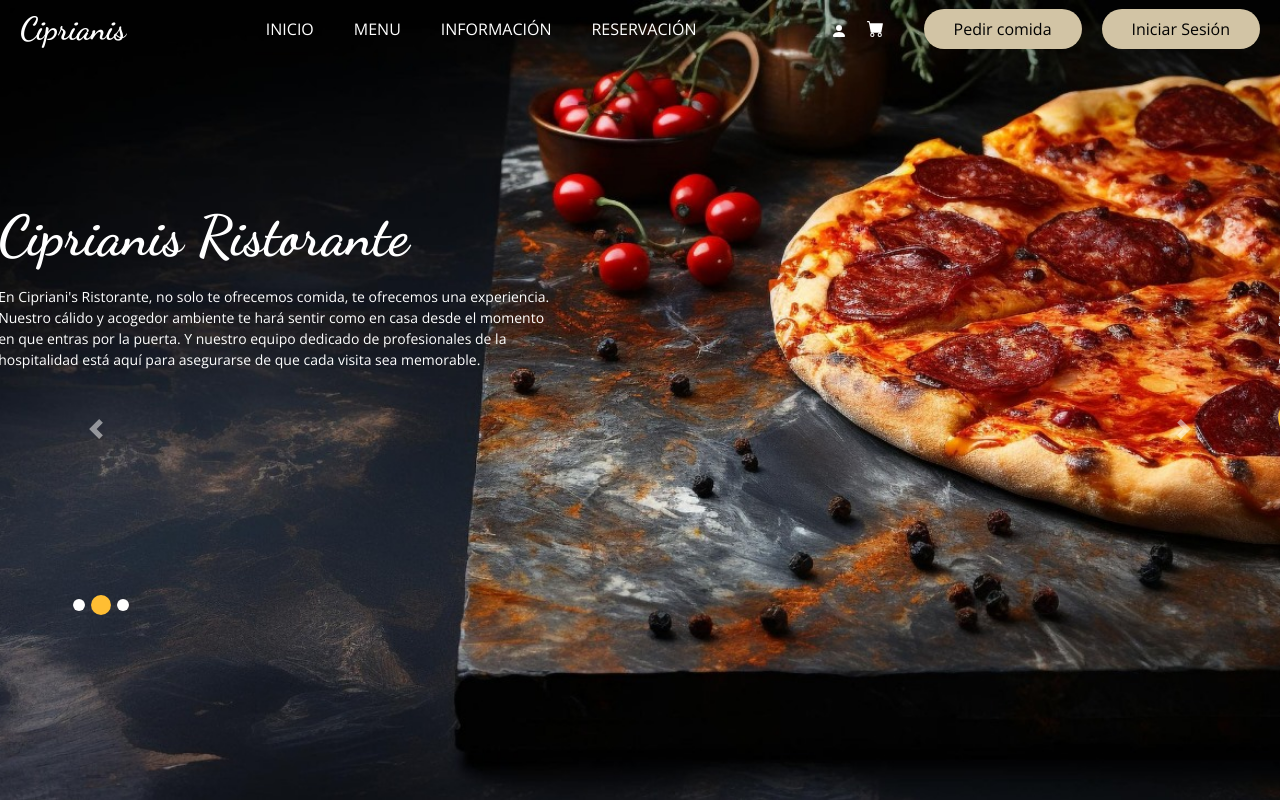
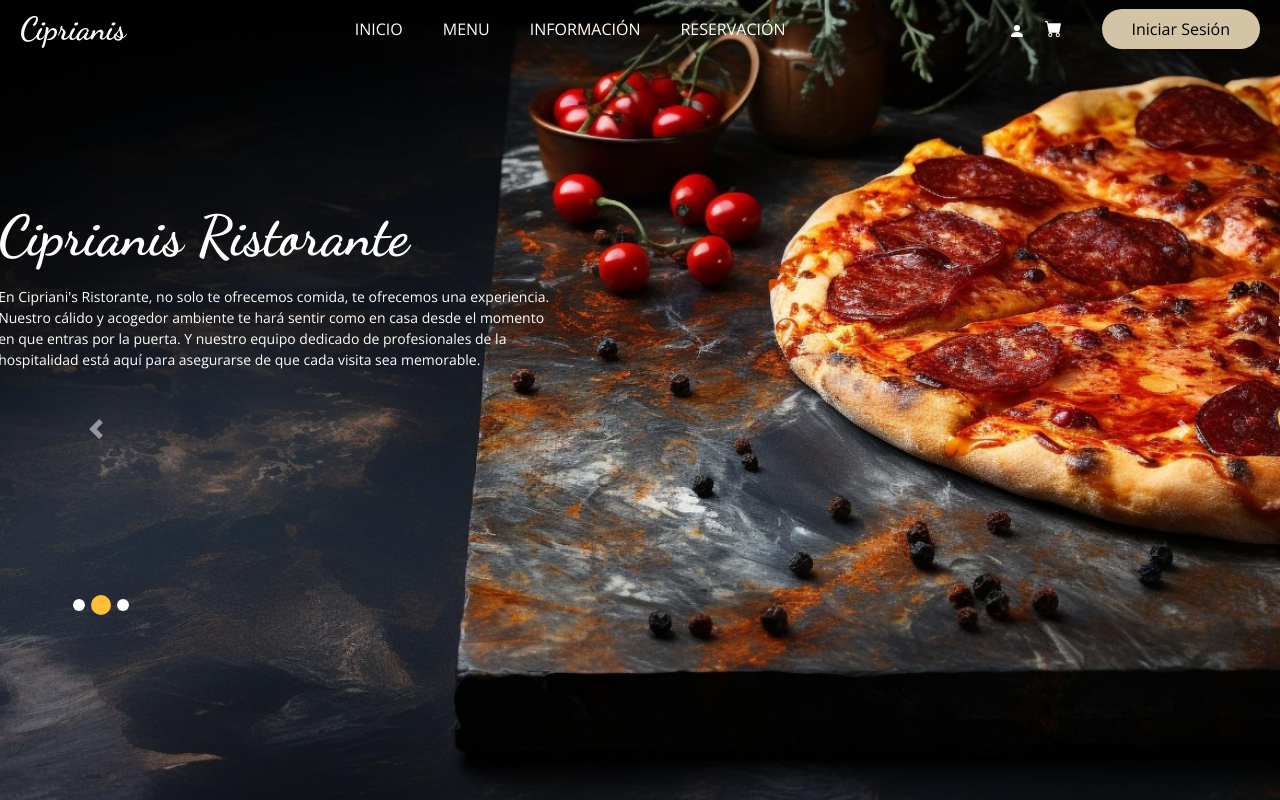
Before and after one commit to Santiago1470/ProyectoRistorante-NTD, an Angular app in the folder web_ristorante/: page / in a window 1280 px wide. Built offline with nearby package versions, Linux system fonts and the light colour scheme; some icons are missing.

Commit message:
Eliminacion del boton Pedir

```diff
--- a/web_ristorante/src/app/components/header/header.component.html
+++ b/web_ristorante/src/app/components/header/header.component.html
@@ -46,9 +46,7 @@
                 <i class="fa fa-search" aria-hidden="true"></i>
               </button>
             </form>
-            <a href="/login" class="order_online">
-              Pedir comida
-            </a>
+
             <a *ngIf="autenticacion" (click)="logout()" href="/inicio" class="order_online">
               Cerrar Sesión
             </a>
```
